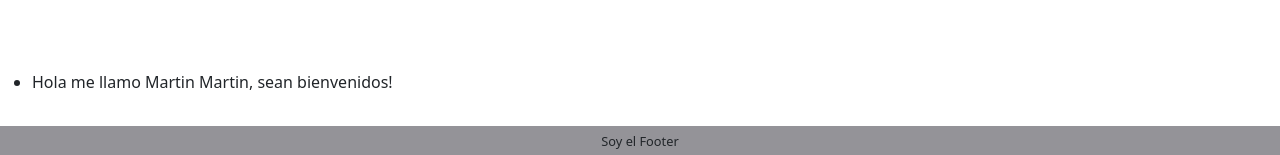
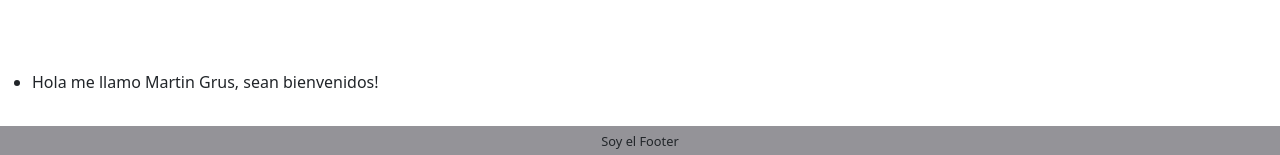
Before and after one commit to Tinch-oss/grus_ecomerce, a React (Create React App) app: page / in a window 1280 px wide. Shown: the part 642-797 px from the top of the page. Built offline with nearby package versions, Linux system fonts and the light colour scheme.

Commit message:
Monopatín Eléctrico Grus 0.3
Cambios menores al estilo y otros correcciones menores.

```diff
--- a/src/App.js
+++ b/src/App.js
@@ -6,7 +6,7 @@ import ItemListContainer from './components/ItemListContainer';
 
 function App() {
     const nombre = 'Martin';
-    const apellido = 'Martin';
+    const apellido = 'Grus';
     return (
         <>
             <Header />
--- a/src/estilos.scss
+++ b/src/estilos.scss
@@ -49,7 +49,7 @@ html , body , #root {
                 transition: all ease .5s;
                 }
 
-                a:hover {
+                :hover {
                     color: $accentColor;
                     border-bottom: 5px solid $accentColor;
 
```
